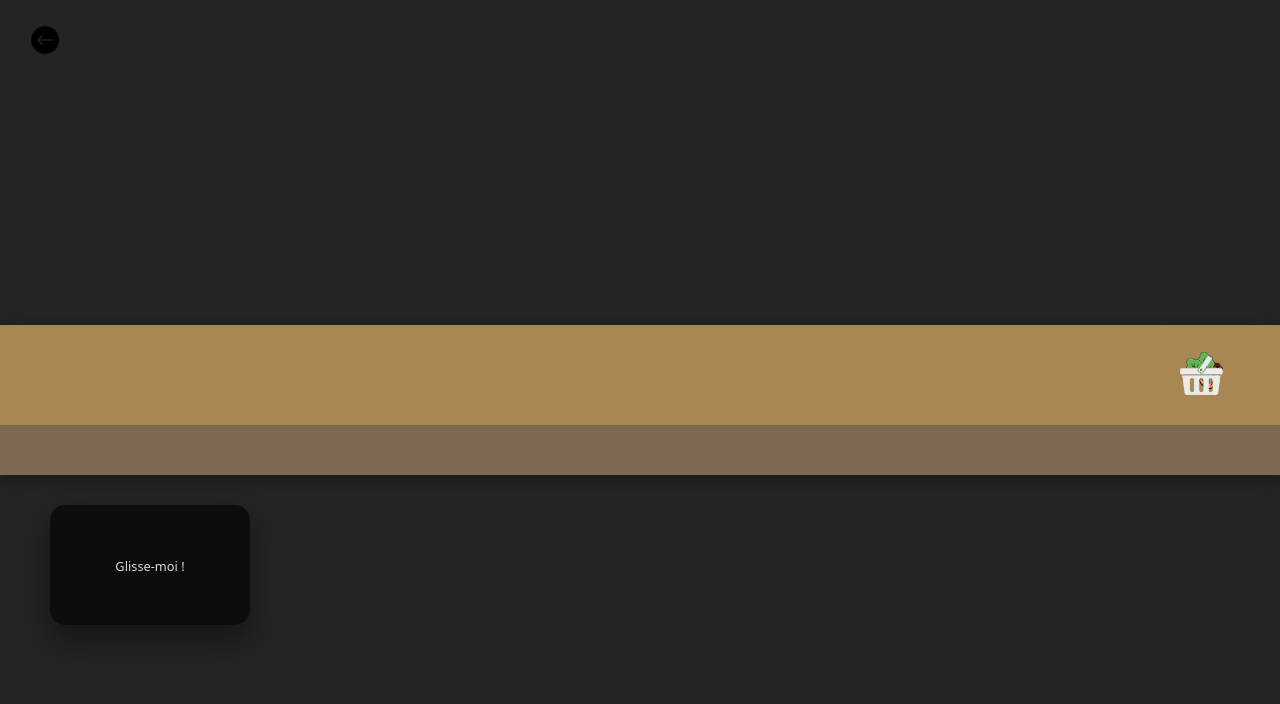
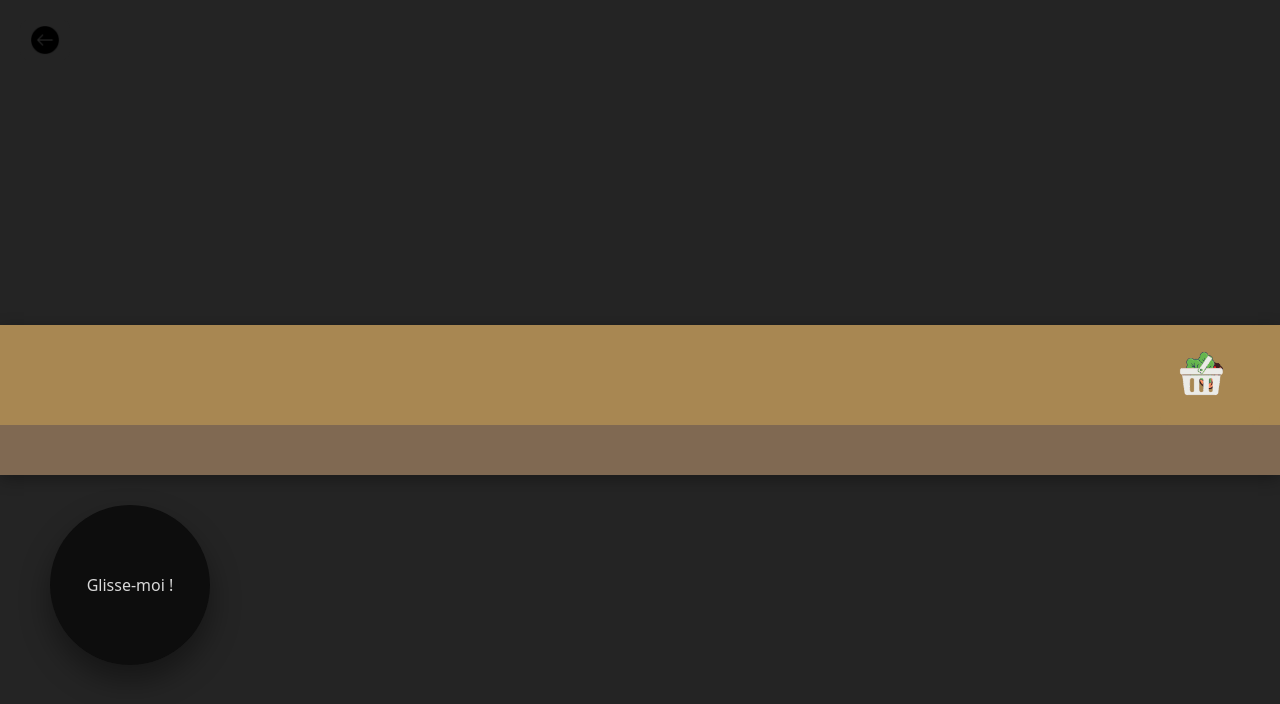
Before and after one commit to Miku-Miku-Beam/Gost-Kitchen, a React (Vite) app: page /game in a window 1280 px wide. Shown: the top 704 px of the page. Built offline with nearby package versions, Linux system fonts and the light colour scheme.

Commit message:
fix: DragBox bordeRadius

```diff
--- a/src/DragBox.tsx
+++ b/src/DragBox.tsx
@@ -33,10 +33,10 @@ const DragBox: React.FC = () => {
     position: 'absolute',
     left: `${position.x}px`,
     top: `${position.y}px`,
-    width: '200px',
-    height: '120px',
+    width: '160px',
+    height: '160px',
     backgroundColor: 'rgba(10, 10, 10, 0.9)',
-    borderRadius: '15px',
+    borderRadius: '100px',
     cursor: isDragging ? 'grabbing' : 'grab',
     display: 'flex',
     alignItems: 'center',
@@ -57,7 +57,7 @@ const DragBox: React.FC = () => {
       onMouseLeave={handleMouseUp}
     >
       <div style={{ textAlign: 'center', color: '#D9D9D9', fontWeight: 'bold' }}>
-        <span style={{ fontSize: '0.8rem', fontWeight: 'normal' }}>Glisse-moi !</span>
+        <span style={{ fontSize: '1 rem', fontWeight: 'normal' }}>Glisse-moi !</span>
       </div>
     </div>
   );
```
